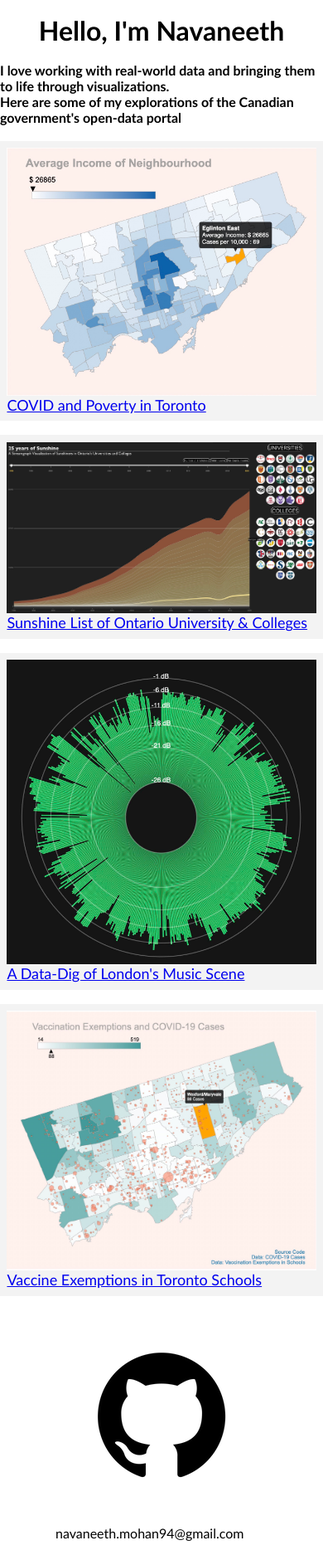
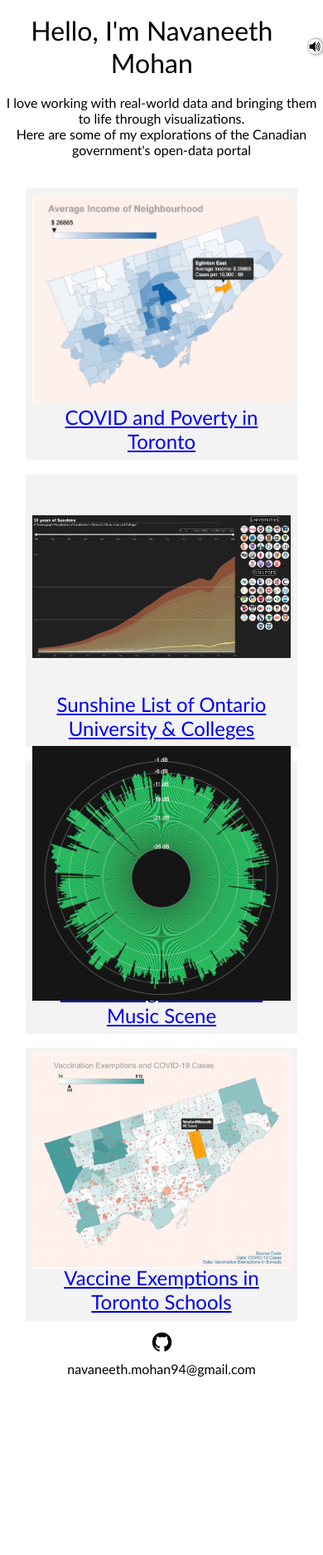
Before and after one commit to nav-mohan/nav-mohan.github.io, a plain HTML site: page index.html in a window 390 px wide. Shown: the whole page at 83% size. After the commit the page ends 1682 px from the top, so only its background shows below. Drawn offline with Linux system fonts and the light colour scheme.

Commit message:
my-name.mp3

```diff
--- a/index.html
+++ b/index.html
@@ -9,7 +9,11 @@
 </head>
 <body>
     <div id="intro">
-        <h1>Hello, I'm Navaneeth</h1>
+        <div id = "my-name">
+            <h1>Hello, I'm Navaneeth Mohan</h1>
+            <div id = "speaker-icon"><img src = "./speaker-icon.png"></div>
+            <audio id = "audio-box" src = "my-name.mp3"></audio>
+        </div>
         <br>
         <h4>I love working with real-world data and bringing them to life through visualizations.</h4>
         <h4>Here are some of my explorations of the Canadian government's open-data portal</h4>
--- a/script.js
+++ b/script.js
@@ -1,5 +1,14 @@
+
+const prepareAudio = function(){
+    speakerIcon = document.getElementById('speaker-icon');
+    audioBox = document.getElementById('audio-box');
+    speakerIcon.addEventListener('click',function(){
+        audioBox.play();
+    })
+}
+
+
 posts = document.getElementById("posts");
-
 const loadData = function(){
     fetch('posts.json')
     .then(function(res){
@@ -34,3 +43,4 @@ const loadData = function(){
 }
 
 window.addEventListener('load',loadData);
+window.addEventListener('load',prepareAudio);
--- a/style.css
+++ b/style.css
@@ -9,22 +9,51 @@ body{
     display: flex;
     flex-direction: column;
     align-items: center;
-    margin: 2vh 0 2vh 0;
+    margin: 2vh 0 4vh 0;
 }
 
 #intro{
     display: flex;
     flex-direction: column;
     align-items: center;
+    justify-content: center;
+    text-align: center;
+    margin: 0 0 2vh 0;
+}
+#intro>#my-name{
+    display:  flex;
+    flex-direction: row;
+    align-items: center;
+    justify-content: space-around;
+}
+#intro>#my-name>#speaker-icon{
+    border: 1px solid rgba(110, 107, 107, 0.451);
+    border-radius: 100px;
+    padding: 0.4vw;
+    box-shadow:1.5px 0.5px 3px 0.5px rgba(83, 83, 83, 0.429);
+    cursor: pointer;
+}
+#intro>#my-name>#speaker-icon:hover{
+    background-color: aliceblue;
 }
 
+#intro>#my-name>#speaker-icon>img{
+    width: 100%;
+    height: 100%;
+}
+#intro>#my-name>h1{
+    font-weight: 500;
+    margin-right: 1vw;
+}
+#intro>h4{
+    font-weight: 400;
+}
 
 #posts{
     /* border: 2px solid red; */
     display: flex;
     flex-direction: column;
     align-items: center;
-
 }
 
 .post{
@@ -42,17 +71,29 @@ body{
         width: 90vw;
         height: 90vw;
     }
+    #intro>#my-name>#speaker-icon{
+        width: 3vw;
+        height: 3vw;
+    }
 }
-@media only screen and (min-width: 900px) {
+@media only screen and (max-width: 900px) {
     .post {
         width: 80vw;
         height: 80vw;
+    }
+    #intro>#my-name>#speaker-icon{
+        width: 4vw;
+        height: 4vw;
     }
 }
 @media only screen and (min-width: 1200px) {
     .post {
         width: 70vw;
         height: 70vw;
+    }
+    #intro>#my-name>#speaker-icon{
+        width: 3vw;
+        height: 3vw;
     }
 }
 
@@ -61,17 +102,22 @@ body{
         width: 50vw;
         height: 50vw;
     }
+    #intro>#my-name>#speaker-icon{
+        width: 2vw;
+        height: 2vw;
+    }
 }
 
 .post>a{
-    font-size: large
+    font-size: x-large;
+    text-align: center;
 }
 
 .post>img{
     overflow: auto;
     grid-column-start: 1;
     grid-row-start: 1;
-    max-width: 100%;
+    width: 100%;
 }
 
 .description{
@@ -80,14 +126,13 @@ body{
     display: flex;
     grid-column-start: 1;
     grid-row-start: 1;
-    background-color: black;
     opacity: 0;
-    color: wheat;
+    color: rgb(0, 0, 0);
     align-items: center;
     text-align: center;
-    /* display: none; */
     z-index: 2;
     transition: 0.4s;
+    background-color: aliceblue;
 }
 .description>h3{
     padding: 2vh;
@@ -96,7 +141,24 @@ body{
 }
 
 .post:hover>.description{
-    /* display: inherit */
     opacity: 0.8;
+}
+.post:hover>img{
+    opacity: 0.5;
+}
+
+#outro{
+    display: flex;
+    flex-direction: column;
+    justify-content: center;
+    align-items: center;
+    max-width: 10vw;
+    max-height: 10vw;
+    /* border: 2px solid rebeccapurple; */
+}
+#outro>a>img{
+    width: 50px;
+    max-width: 10vw;
+    /* overflow: auto; */
 
 }
```
Also changed, not shown: speaker-icon.png (added), 3 other files.
